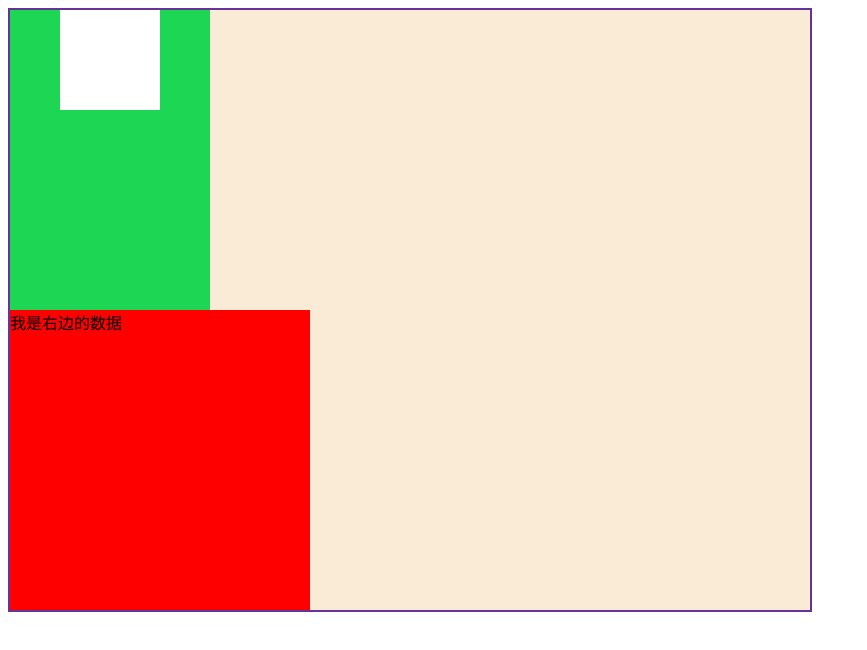
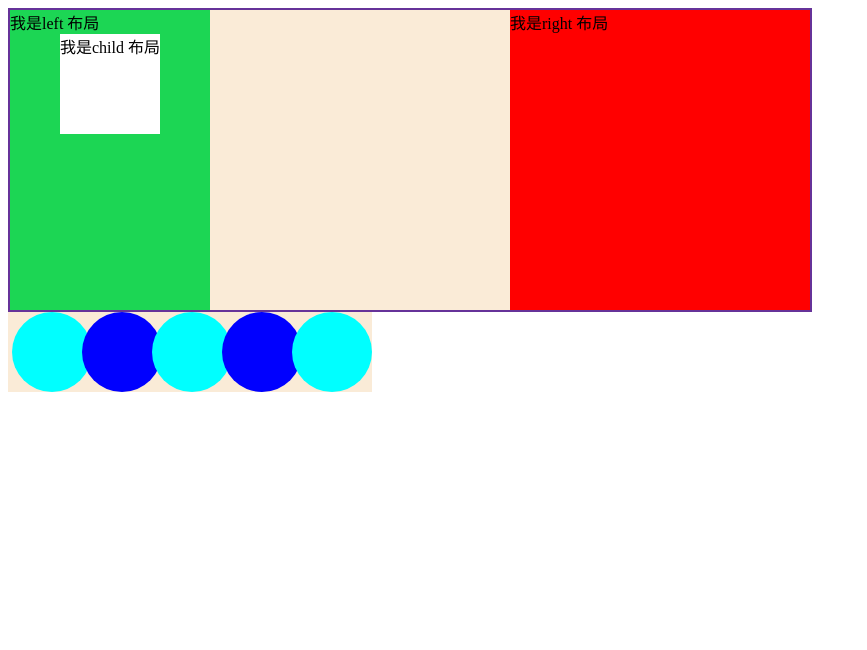
Before and after one commit to mutu123/vue-demo, a plain HTML site: page html/float.html in a window 1280 px wide. Shown: the whole page, without its empty margins (0-867 px from the left). Drawn offline with Linux system fonts and the light colour scheme.

Commit message:
复习浮动

```diff
--- a/html/float.html
+++ b/html/float.html
@@ -43,10 +43,30 @@
         * 清除浮动，可正常水平排版
         */
         .right {
+            float: right;
             width: 300px;
             height: 300px;
             background-color: red;
             /* overflow: hidden */
+        }
+
+        .list {
+            background-color: antiquewhite;
+            padding-left: 14px;
+            display: inline-flex;
+            flex-direction: row-reverse;
+        }
+
+        .list div:nth-child(2n) {
+            background-color:blue;
+        }
+
+        .list div{
+            width: 80px;
+            height: 80px;
+            background-color: aqua;
+            border-radius: 50%;
+            margin-left: -10px;
         }
     </style>
 </head>
@@ -54,11 +74,20 @@
 <body>
     <div class="parent">
         <div class="left">
-            <div class="child"></div>
+            我是left 布局
+            <div class="child">我是child 布局</div>
         </div>
         <!-- 1. 在浮动布局后加入一个div，设置clear:both 清除浮动: 后面布局换行排版-->
-        <div style="clear: both;"></div>
-        <div class="right">我是右边的数据</div>
+        <!-- <div style="clear: both;"></div> -->
+        <div class="right">我是right 布局</div>
+    </div>
+
+    <div class="list">
+        <div></div>
+        <div></div>
+        <div></div>
+        <div></div>
+        <div></div>
     </div>
 </body>
 <script>
```
Also changed, not shown: js/原型,原型链.html (+15 -1 lines), js/浅拷贝，深拷贝.html (+13 -10 lines).
